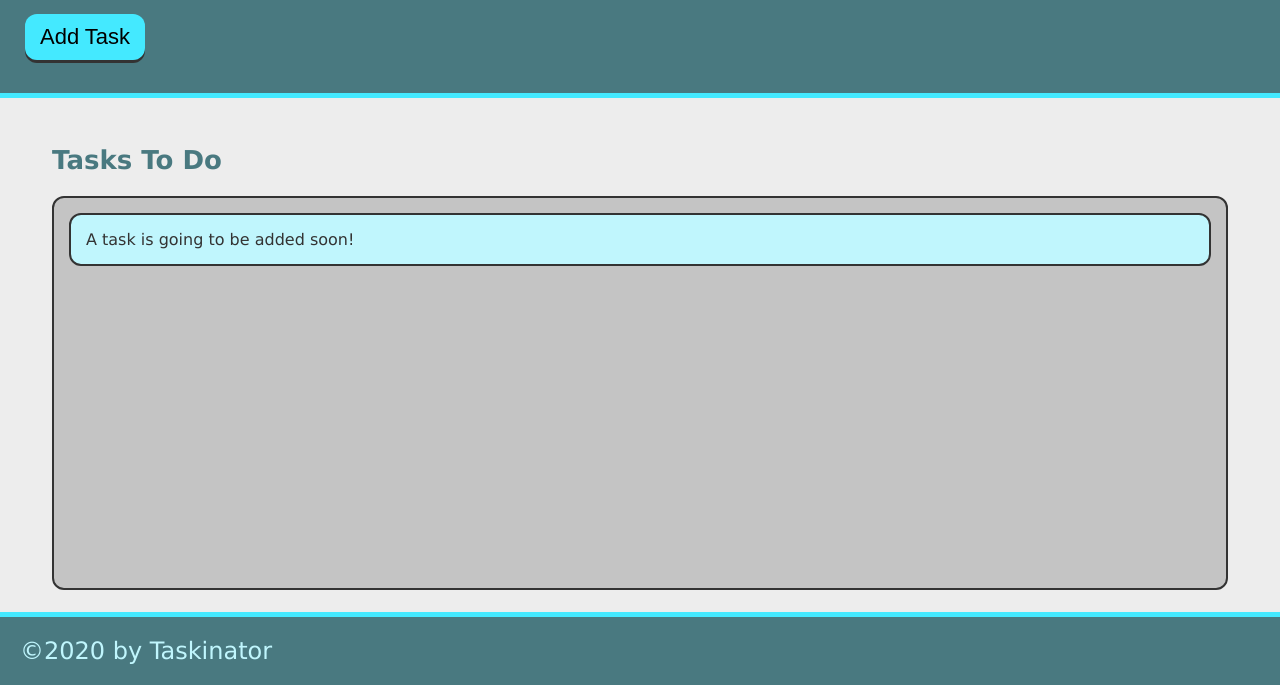
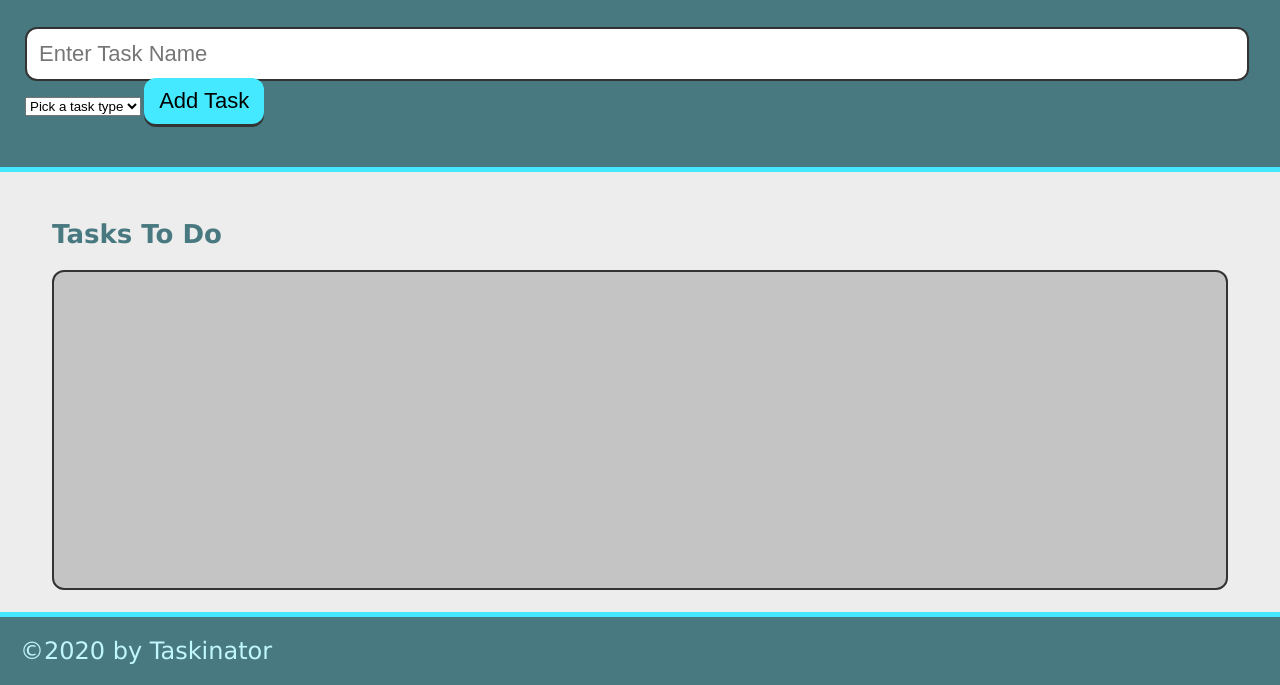
Before and after one commit to tinasieben/taskinator, a plain HTML site: page index.html in a window 1280 px wide. Shown: the part 115-800 px from the top of the page. Drawn offline with Linux system fonts and the light colour scheme.

Commit message:
add task form

```diff
--- a/index.html
+++ b/index.html
@@ -11,14 +11,24 @@
     <header>
         <h1 class="page-title">Taskinator</h1>
         <p>Click the button below to add a new task!</p>
-        <button class="btn" id="save-task">Add Task</button>
+        <form id="task-form">
+            <div class="form-group">
+                <input type="text" name="task-name" placeholder="Enter Task Name" />
+                <select name="task-type">
+                    <option value="" disabled selected>Pick a task type</option>
+                    <option value="Print">Print</option>
+                    <option value="Web">Web</option>
+                    <option value="Mobile">Mobile</option>
+                </select>
+                <button class="btn" id="save-task">Add Task</button>
+            </div>
+        </form>
     </header>
 
     <main class="page-content">
         <section class="task-list-wrapper">
             <h2 class="list-title">Tasks To Do</h2>
             <ul class="task-list" id="tasks-to-do">
-                <li class="task-item">A task is going to be added soon!</li>
             </ul>
         </section>
     </main>
```
